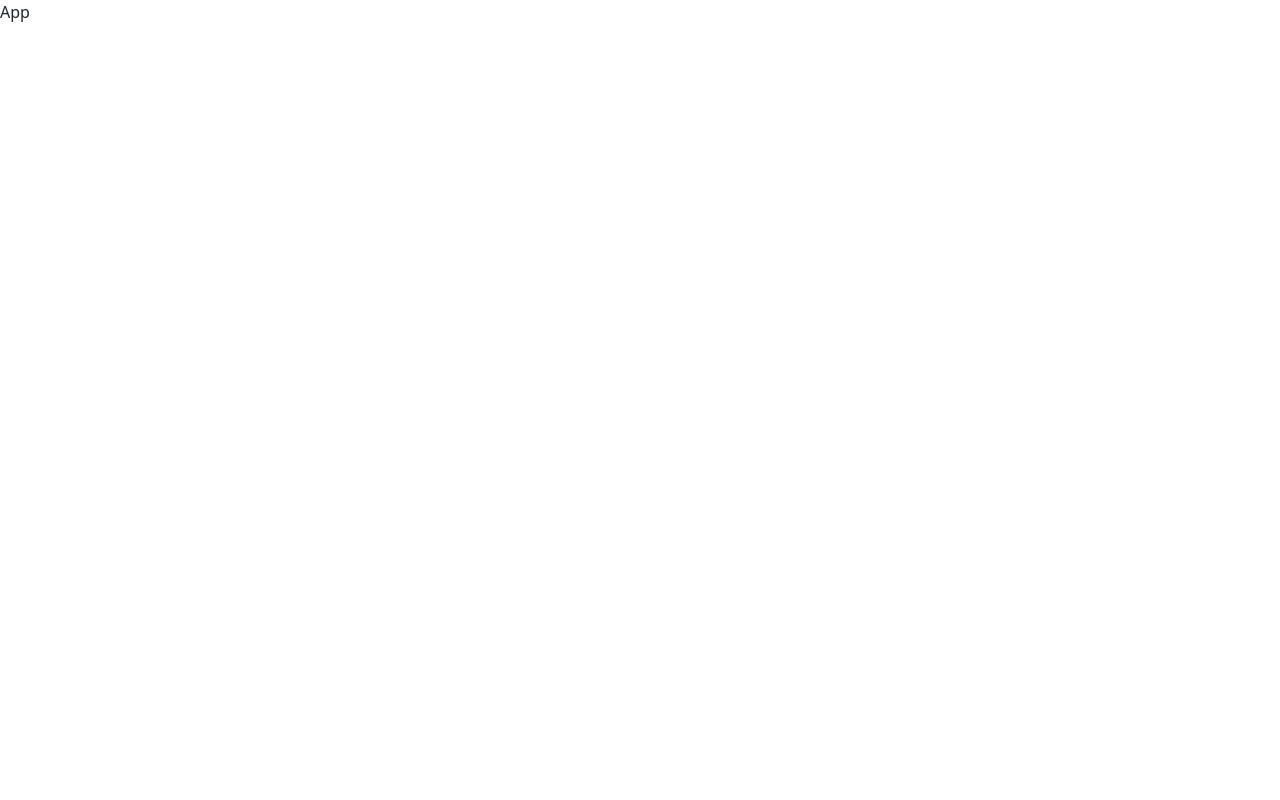
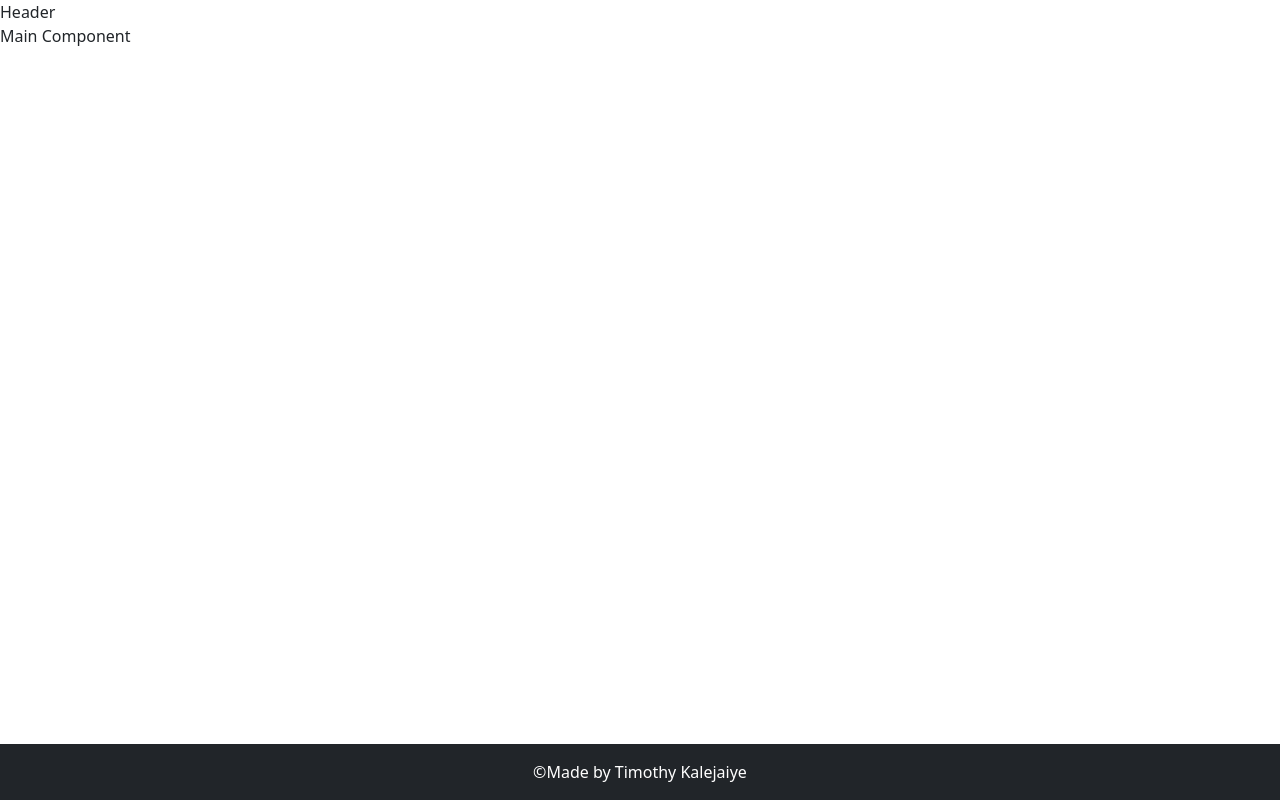
Before and after one commit to Timek12/passionfruit, a React (Create React App) app: page / in a window 1280 px wide. Built offline with nearby package versions, Linux system fonts and the light colour scheme.

Commit message:
Create index file and import footer and header components, include them in App file

```diff
--- /dev/null
+++ b/src/Components/Layout/index.ts
@@ -0,0 +1,4 @@
+import Header from "./Header";
+import Footer from "./Footer";
+
+export {Header, Footer}
--- a/src/Container/App.tsx
+++ b/src/Container/App.tsx
@@ -1,7 +1,15 @@
 import React from "react";
+import { Footer, Header } from "../Components/Layout";
+
 
 function App() {
-  return <div className="App">App</div>;
+  return (
+    <div>
+      <Header />
+      Main Component
+      <Footer />
+    </div>
+  );
 }
 
 export default App;
```
